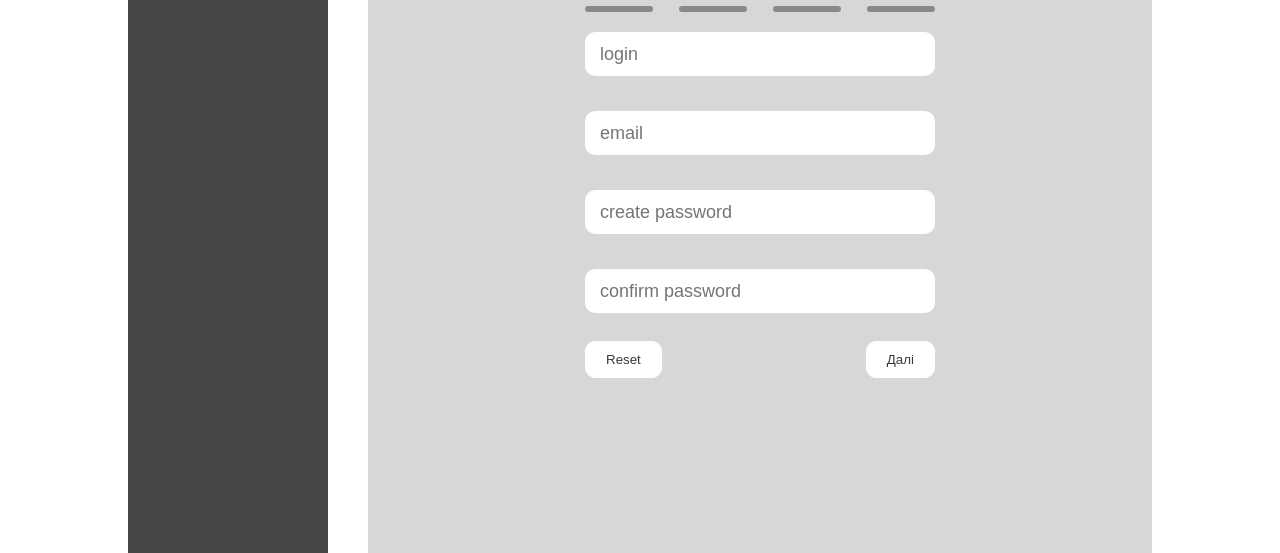
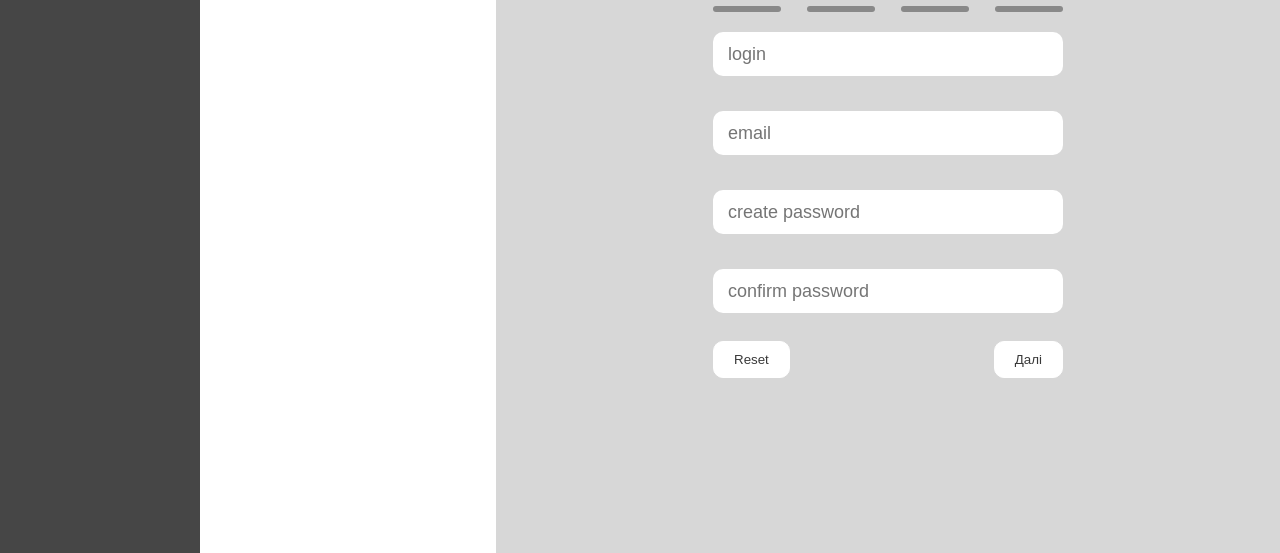
Before and after one commit to artemmynka/test-task, a plain HTML site: page index.html in a window 1280 px wide. Shown: the part 247-800 px from the top of the page. Drawn offline with nearby package versions, Linux system fonts and the light colour scheme.

Commit message:
Update style.css

```diff
--- a/css/style.css
+++ b/css/style.css
@@ -3,7 +3,7 @@ body{
     text-transform: uppercase;
 }
 .container {
-    width: 1024px;
+    min-width: 1024px;
     height: 100vh;
     margin: 0 auto;
 }
```
